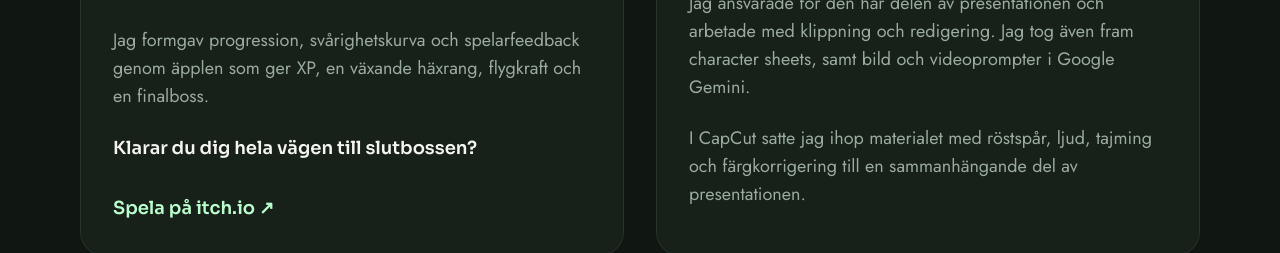
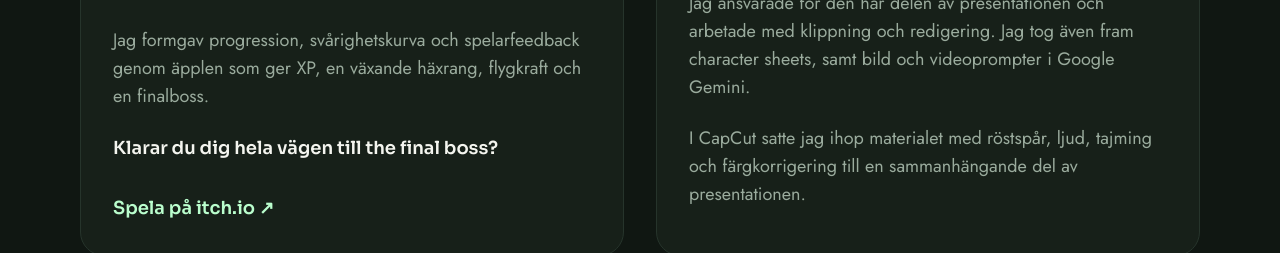
Before and after one commit to Karro-fi/karolina-portfolio, a Next.js app in the folder karolina-portfolio-vercel-upload/: page / in a window 1280 px wide. Shown: the part 3660-3913 px from the top of the page. Built offline with nearby package versions, Linux system fonts and the light colour scheme; no server answers.

Commit message:
Uppdatera final boss texten

```diff
--- a/karolina-portfolio-vercel-upload/app/page.tsx
+++ b/karolina-portfolio-vercel-upload/app/page.tsx
@@ -210,7 +210,7 @@ export default function PortfolioHome() {
                     en finalboss.
                   </p>
                   <p className="game-card-hook">
-                    Klarar du dig hela vägen till slutbossen?
+                    Klarar du dig hela vägen till the final boss?
                   </p>
                   <span>
                     Spela på itch.io <span aria-hidden="true">↗</span>
```
